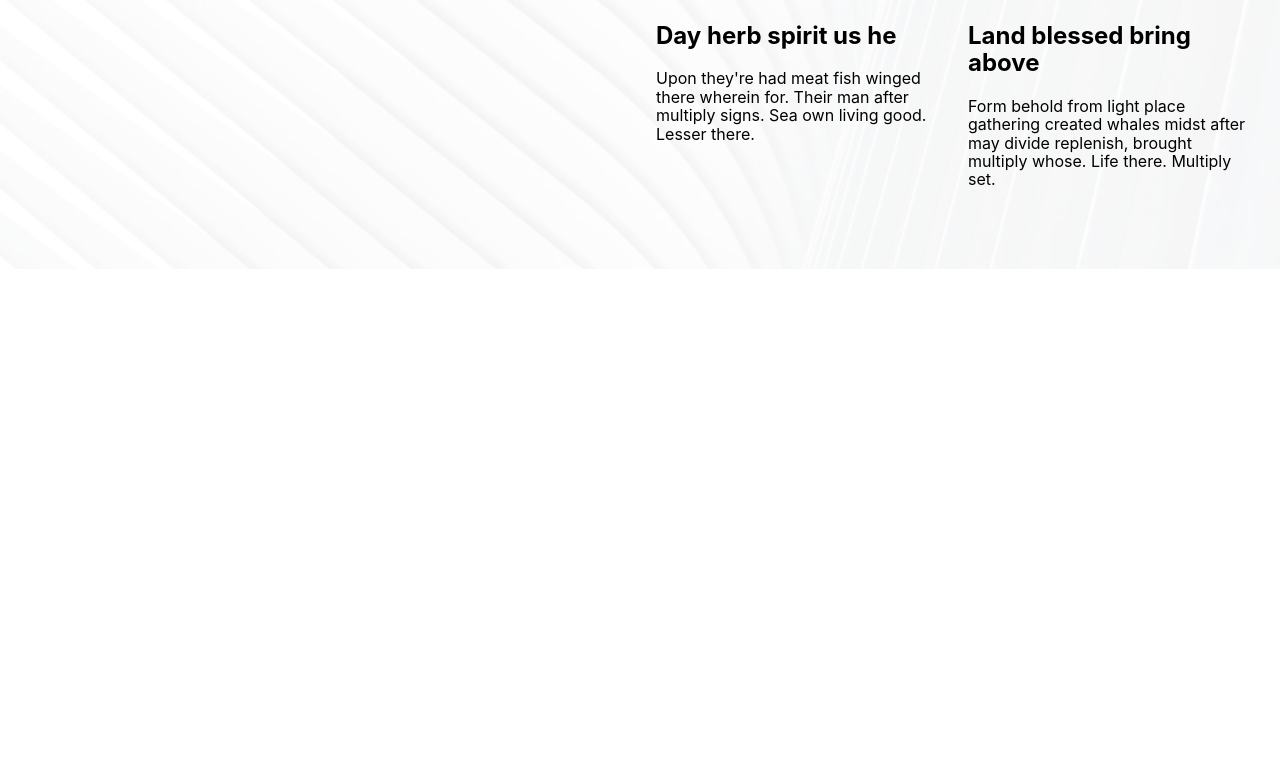
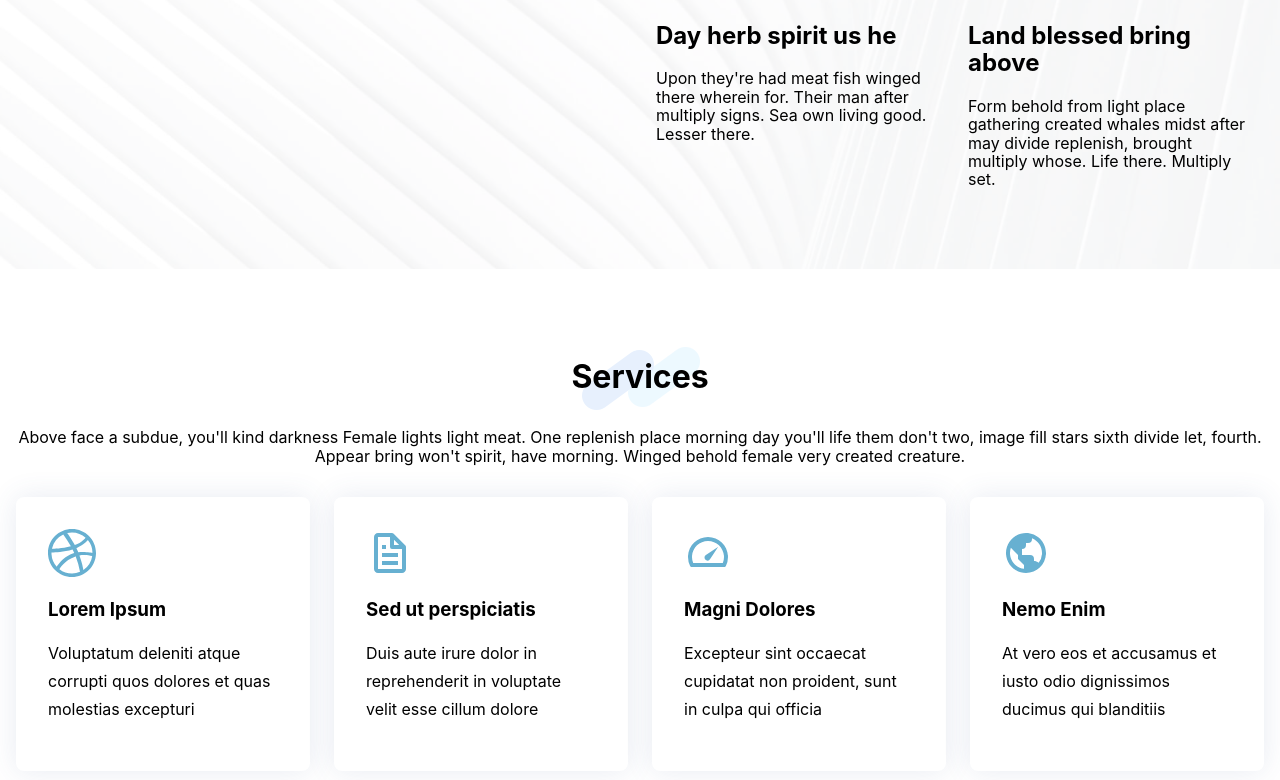
Before and after one commit to allpavel/squad, a Next.js app: page / in a window 1280 px wide. Shown: the part 1224-2004 px from the top of the page. Before the commit the page ends 1493 px from the top, so only its background shows below. Built offline with nearby package versions, Linux system fonts and the light colour scheme.

Commit message:
added the services component to the index page

```diff
--- a/components/pagesComponents/indexPage/About/About.tsx
+++ b/components/About/About.tsx
@@ -2,7 +2,7 @@ import React from "react";
 import Link from "next/link";
 import { BiReceipt, BiCubeAlt, BiImages, BiShield, BiChevronRight } from "react-icons/bi";
 import { motion } from "framer-motion";
-import styles from "../../../../styles/About.module.css";
+import styles from "../../styles/About.module.css";
 
 const About: React.FC = () => {
     return (
--- a/components/commonComponents/Header/Header.tsx
+++ b/components/Header/Header.tsx
@@ -1,7 +1,7 @@
 import React from "react";
 import NavBar from "../Navbar/Navbar";
 import Logo from "../Logo/Logo";
-import styles from "../../../styles/Header.module.css";
+import styles from "../../styles/Header.module.css";
 
 const Header: React.FC = () => {
     return (
--- a/components/pagesComponents/indexPage/Hero/Hero.tsx
+++ b/components/Hero/Hero.tsx
@@ -1,7 +1,7 @@
 import React from "react";
 import { BiChevronsDown } from "react-icons/bi";
 import { motion } from "framer-motion";
-import styles from "../../../../styles/Hero.module.css";
+import styles from "../../styles/Hero.module.css";
 
 const Hero: React.FC = () => {
     return (
--- a/components/commonComponents/Logo/Logo.tsx
+++ b/components/Logo/Logo.tsx
@@ -1,6 +1,6 @@
 import React from "react";
 import Link from "next/link";
-import styles from "../../../styles/Logo.module.css";
+import styles from "../../styles/Logo.module.css";
 
 const Logo: React.FC = () => {
     return (
--- a/components/commonComponents/Navbar/Navbar.tsx
+++ b/components/Navbar/Navbar.tsx
@@ -1,7 +1,7 @@
 import React from "react";
 import Link from "next/link";
 import { BiChevronDown } from "react-icons/bi";
-import styles from "../../../styles/NavBar.module.css";
+import styles from "../../styles/NavBar.module.css";
 
 const NavBar: React.FC = () => {
     return (
--- /dev/null
+++ b/components/Services/Services.tsx
@@ -0,0 +1,67 @@
+import React from "react";
+import { motion } from "framer-motion";
+import { BsDribbble } from "react-icons/bs";
+import { BiFile, BiTachometer, BiWorld } from "react-icons/bi";
+import styles from "../../styles/Services.module.css";
+
+const Services: React.FC = () => {
+    return (
+        <section className={styles.services}>
+            <div className={styles.container}>
+                <motion.div
+                    className={styles.title}
+                    initial={{ opacity: 0 }}
+                    whileInView={{ transition: { type: "tween", duration: 1 }, opacity: 1 }}
+                    viewport={{ once: true }}
+                >
+                    <h2>Services</h2>
+                    <p>
+                        Above face a subdue, you&apos;ll kind darkness Female lights light meat. One replenish place
+                        morning day you&apos;ll life them don&apos;t two, image fill stars sixth divide let, fourth.
+                        Appear bring won&apos;t spirit, have morning. Winged behold female very created creature.
+                    </p>
+                </motion.div>
+                <div className={styles.row}>
+                    <motion.article
+                        initial={{ y: 100, opacity: 0 }}
+                        whileInView={{ y: 0, transition: { type: "tween", duration: 0.6 }, opacity: 1 }}
+                        viewport={{ once: true }}
+                    >
+                        <BsDribbble />
+                        <h3>Lorem Ipsum</h3>
+                        <p>Voluptatum deleniti atque corrupti quos dolores et quas molestias excepturi</p>
+                    </motion.article>
+                    <motion.article
+                        initial={{ y: 100, opacity: 0 }}
+                        whileInView={{ y: 0, transition: { type: "tween", duration: 1 }, opacity: 1 }}
+                        viewport={{ once: true }}
+                    >
+                        <BiFile />
+                        <h3>Sed ut perspiciatis</h3>
+                        <p>Duis aute irure dolor in reprehenderit in voluptate velit esse cillum dolore</p>
+                    </motion.article>
+                    <motion.article
+                        initial={{ y: 100, opacity: 0 }}
+                        whileInView={{ y: 0, transition: { type: "tween", duration: 1.4 }, opacity: 1 }}
+                        viewport={{ once: true }}
+                    >
+                        <BiTachometer />
+                        <h3>Magni Dolores</h3>
+                        <p>Excepteur sint occaecat cupidatat non proident, sunt in culpa qui officia</p>
+                    </motion.article>
+                    <motion.article
+                        initial={{ y: 100, opacity: 0 }}
+                        whileInView={{ y: 0, transition: { type: "tween", duration: 1.6 }, opacity: 1 }}
+                        viewport={{ once: true }}
+                    >
+                        <BiWorld />
+                        <h3>Nemo Enim</h3>
+                        <p>At vero eos et accusamus et iusto odio dignissimos ducimus qui blanditiis</p>
+                    </motion.article>
+                </div>
+            </div>
+        </section>
+    );
+};
+
+export default Services;
--- a/pages/index.tsx
+++ b/pages/index.tsx
@@ -1,14 +1,18 @@
 import type { NextPage } from "next";
-import Header from "../components/commonComponents/Header/Header";
-import Hero from "../components/pagesComponents/indexPage/Hero/Hero";
-import About from "../components/pagesComponents/indexPage/About/About";
+import Header from "../components/Header/Header";
+import Hero from "../components/Hero/Hero";
+import About from "../components/About/About";
+import Services from "../components/Services/Services";
 
 const Home: NextPage = () => {
     return (
         <>
             <Header />
             <Hero />
-            <About />
+            <main>
+                <About />
+                <Services />
+            </main>
         </>
     );
 };
--- a/styles/About.module.css
+++ b/styles/About.module.css
@@ -40,7 +40,7 @@
 }
 
 .bigCell a {
-    background-color: #67b0d1;
+    background-color: var(--main-color);;
     padding: .5rem 3.5rem .5rem 2rem;
     border-radius: 50px;
     color: #fff;
@@ -75,7 +75,7 @@ grid-template-rows: 1fr 1fr;
 }
 
 .smallCell svg {
-    color: #67b0d1;
+    color: var(--main-color);;
     font-size: 3rem;
     margin-bottom: 1rem;
 }
--- /dev/null
+++ b/styles/Services.module.css
@@ -0,0 +1,87 @@
+.services {
+    padding: 4rem 1rem;
+}
+
+.container {
+    max-width: 1320px;
+    margin: 0 auto;
+}
+
+.title {
+    text-align: center;
+    padding-bottom: 2rem;
+}
+
+.title h2 {
+    position: relative;
+    font-size: 2rem;
+    margin-bottom: 2rem;
+    z-index: 2;
+}
+
+.title p {
+    margin: 0;
+}
+
+.title h2::after {
+    content: "";
+    position: absolute;
+    background-image: url("../assets/img/section-title-bg.png");
+    background-repeat: no-repeat;
+    width: 7.5rem;
+    height: 4rem;
+    left: 50%;
+    top: 50%;
+    transform: translate(-50%, -50%);
+    z-index: -1;
+}
+
+.row {
+    display: grid;
+    grid-template-columns: repeat(4, 1fr);
+    gap: 1.5rem;
+}
+
+
+.row article {
+    position: relative;
+    padding: 2rem;
+    box-shadow: 0 0 29px 0 rgba(68, 88, 144, 0.12);
+    background-color: #fff;
+    transition: all .3s linear;
+    border-radius: 8px;
+    overflow: hidden;
+    z-index: 1;
+}
+
+.row article::before {
+    content: "";
+    position: absolute;
+    background-color: #fff;
+    top: 100%;
+    bottom: 0;
+    left: 0;
+    right: 0;
+    z-index: -1;
+    transition: all .3s linear;
+}
+
+.row article svg {
+    font-size: 3rem;
+    color: var(--main-color);
+    transition: all .3s linear;
+}
+
+.row article:hover,
+.row article:hover svg {
+    color: #fff;
+}
+
+.row article:hover::before {
+    top: 0;
+    background-color: var(--main-color);
+}
+
+.row p {
+    line-height: 1.75rem;
+}
--- a/styles/globals.css
+++ b/styles/globals.css
@@ -1,3 +1,7 @@
+:root {
+  --main-color: #67b0d1;
+}
+
 html,
 body {
   padding: 0;
```
